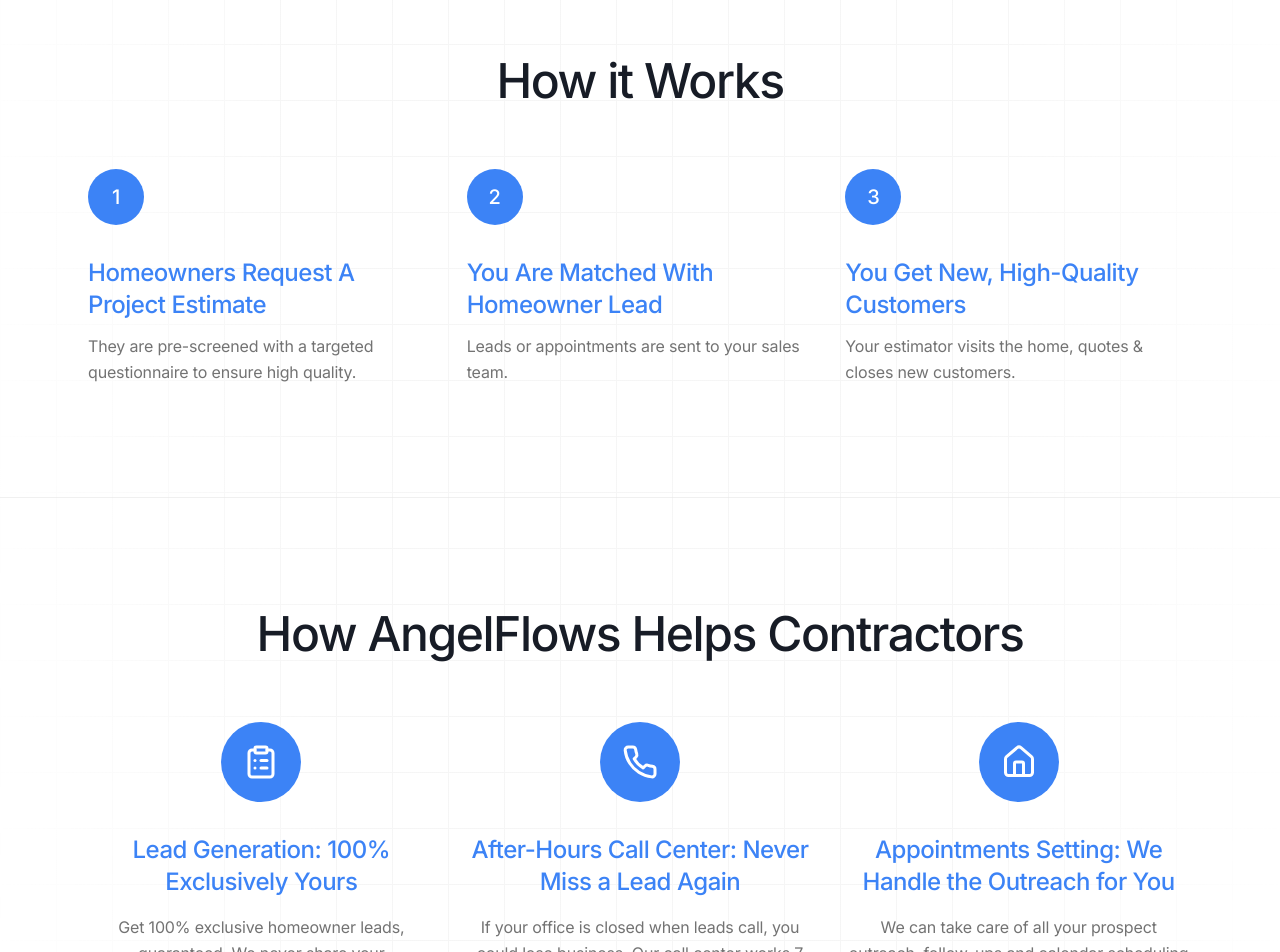
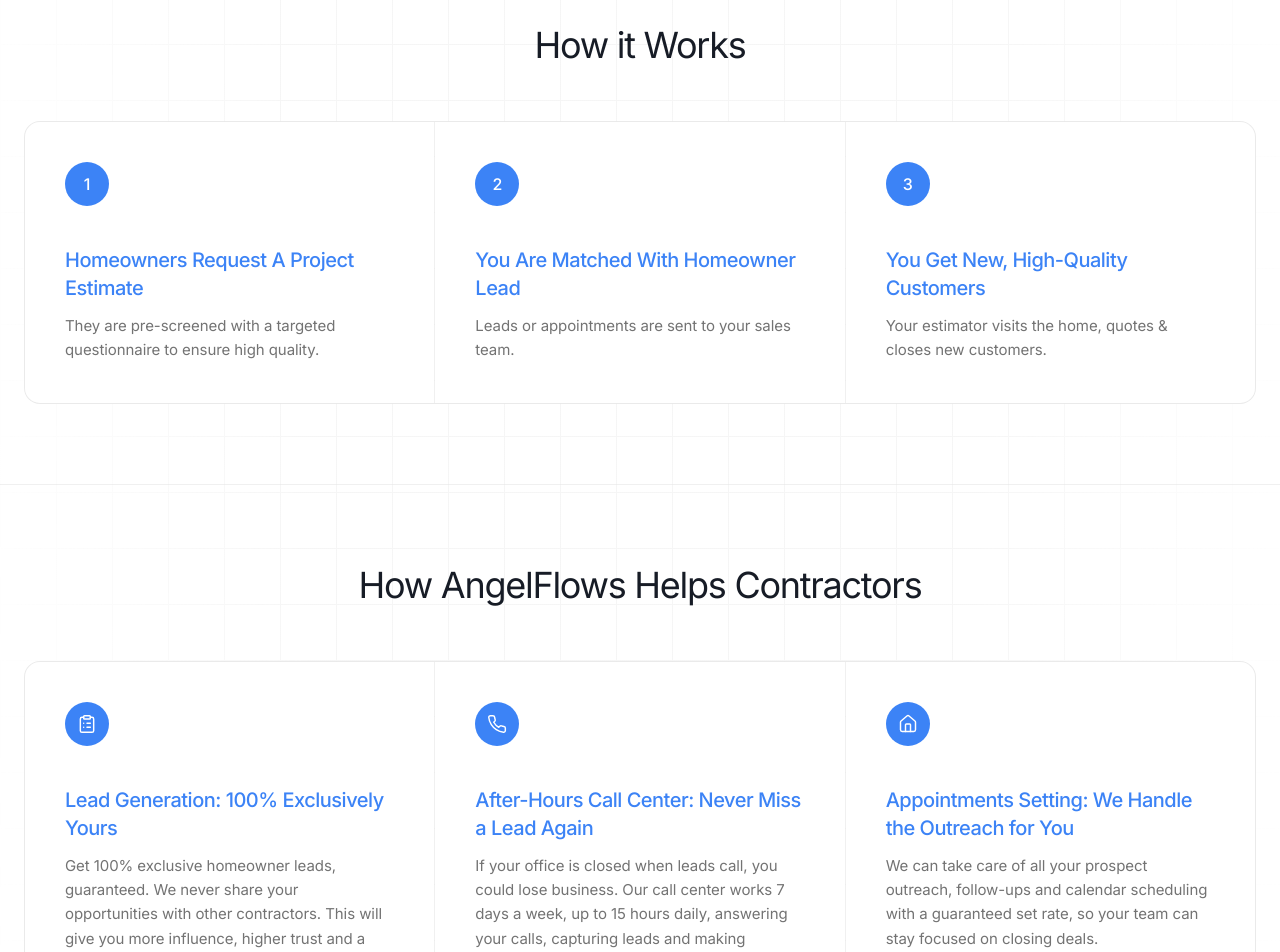
Before and after one commit to ayden17/campaign-insight-loop, a React (Vite) app: page / in a window 1280 px wide. Shown: the part 1300-2252 px from the top of the page. Built offline with nearby package versions, Linux system fonts and the light colour scheme; the HTML template or start-up script is replaced by a standard one.

Commit message:
Changes
Co-authored-by: ayden17 <44537272+ayden17@users.noreply.github.com>

```diff
--- a/src/pages/Landing.tsx
+++ b/src/pages/Landing.tsx
@@ -203,31 +203,37 @@ export default function Landing() {
       {/* ───── How it Works ───── */}
       <section
         id="how-it-works"
-        className="relative py-20 md:py-28 border-t border-border/60"
+        className="relative py-16 md:py-20 border-t border-border/60"
       >
-        <div className="container mx-auto px-6 max-w-6xl relative z-10">
-          <h2 className="text-3xl md:text-5xl font-medium text-center mb-16" style={{ letterSpacing: "-0.03em" }}>
+        <div className="container mx-auto px-4 sm:px-6 max-w-7xl relative z-10">
+          <h2
+            className="text-2xl md:text-4xl font-normal text-center mb-10 md:mb-14"
+            style={{ letterSpacing: "-0.035em" }}
+          >
             How it Works
           </h2>
-          <div className="grid grid-cols-1 md:grid-cols-3 gap-10 md:gap-8">
+          <div className="grid grid-cols-1 md:grid-cols-3 gap-px bg-border/60 rounded-2xl overflow-hidden border border-border/60">
             {HOW_IT_WORKS.map((item) => (
               <div
                 key={item.step}
-                className="flex flex-col items-start text-left"
+                className="flex flex-col items-start text-left bg-card p-8 md:p-10 min-h-[280px]"
               >
                 <div
-                  className="h-14 w-14 rounded-full flex items-center justify-center text-white text-xl font-medium mb-8"
+                  className="h-11 w-11 rounded-full flex items-center justify-center text-white text-base font-medium mb-10"
                   style={{ backgroundColor: BLUE }}
                 >
                   {item.step}
                 </div>
                 <h3
-                  className="text-xl md:text-2xl font-medium mb-3"
-                  style={{ color: BLUE, letterSpacing: "-0.02em" }}
+                  className="text-lg md:text-xl font-medium mb-3 leading-snug"
+                  style={{ color: BLUE, letterSpacing: "-0.025em" }}
                 >
                   {item.title}
                 </h3>
-                <p className="text-muted-foreground text-base font-light leading-relaxed">
+                <p
+                  className="text-muted-foreground text-sm md:text-[15px] font-light leading-relaxed"
+                  style={{ letterSpacing: "-0.005em" }}
+                >
                   {item.description}
                 </p>
               </div>
@@ -239,31 +245,37 @@ export default function Landing() {
       {/* ───── How AngelFlows helps ───── */}
       <section
         id="operations"
-        className="relative py-20 md:py-28 border-t border-border/60"
+        className="relative py-16 md:py-20 border-t border-border/60"
       >
-        <div className="container mx-auto px-6 max-w-6xl relative z-10">
-          <h2 className="text-3xl md:text-5xl font-medium text-center mb-16" style={{ letterSpacing: "-0.03em" }}>
+        <div className="container mx-auto px-4 sm:px-6 max-w-7xl relative z-10">
+          <h2
+            className="text-2xl md:text-4xl font-normal text-center mb-10 md:mb-14"
+            style={{ letterSpacing: "-0.035em" }}
+          >
             How AngelFlows Helps Contractors
           </h2>
-          <div className="grid grid-cols-1 md:grid-cols-3 gap-10 md:gap-8">
+          <div className="grid grid-cols-1 md:grid-cols-3 gap-px bg-border/60 rounded-2xl overflow-hidden border border-border/60">
             {HOW_WE_HELP.map((item) => (
               <div
                 key={item.title}
-                className="flex flex-col items-center text-center"
+                className="flex flex-col items-start text-left bg-card p-8 md:p-10 min-h-[280px]"
               >
                 <div
-                  className="h-20 w-20 rounded-full flex items-center justify-center mb-8"
+                  className="h-11 w-11 rounded-full flex items-center justify-center mb-10"
                   style={{ backgroundColor: BLUE }}
                 >
-                  <item.icon className="h-9 w-9 text-white" strokeWidth={2} />
+                  <item.icon className="h-5 w-5 text-white" strokeWidth={1.75} />
                 </div>
                 <h3
-                  className="text-xl md:text-2xl font-medium mb-4"
-                  style={{ color: BLUE, letterSpacing: "-0.02em" }}
+                  className="text-lg md:text-xl font-medium mb-3 leading-snug"
+                  style={{ color: BLUE, letterSpacing: "-0.025em" }}
                 >
                   {item.title}
                 </h3>
-                <p className="text-muted-foreground text-base font-light leading-relaxed">
+                <p
+                  className="text-muted-foreground text-sm md:text-[15px] font-light leading-relaxed"
+                  style={{ letterSpacing: "-0.005em" }}
+                >
                   {item.description}
                 </p>
               </div>
```
